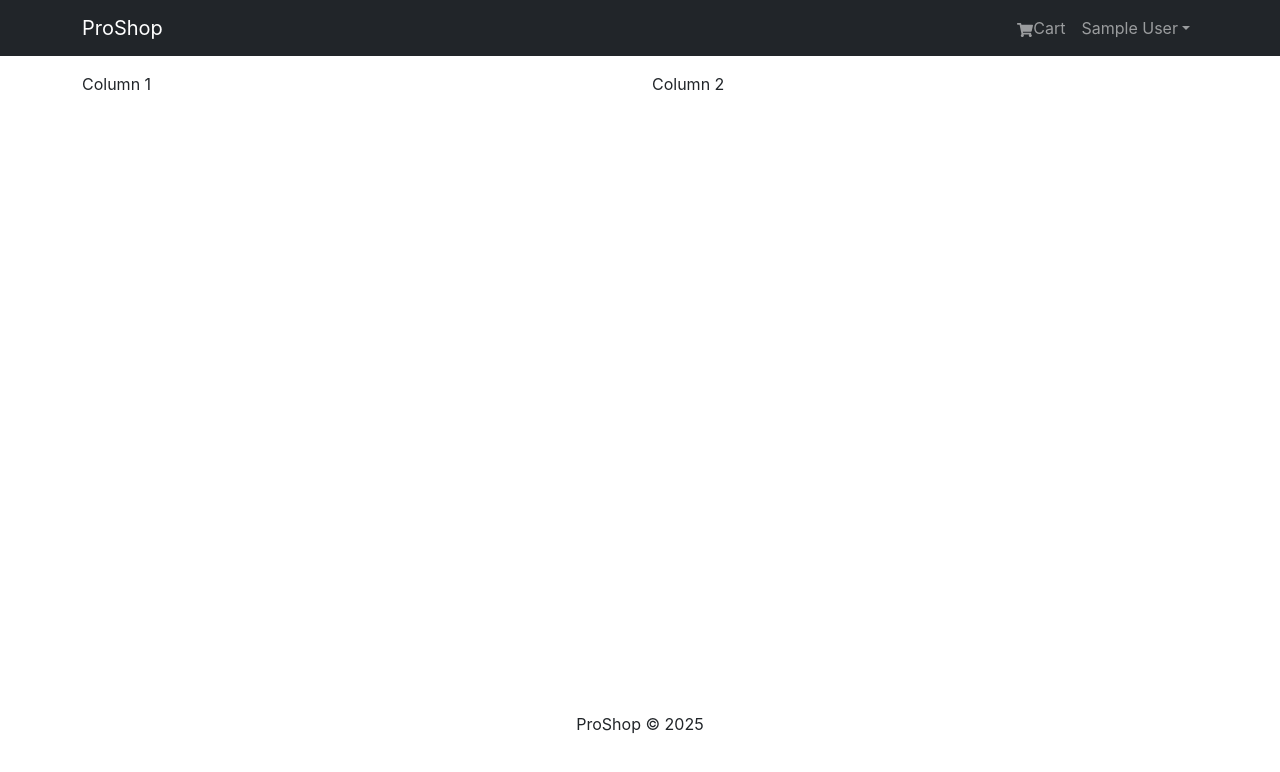
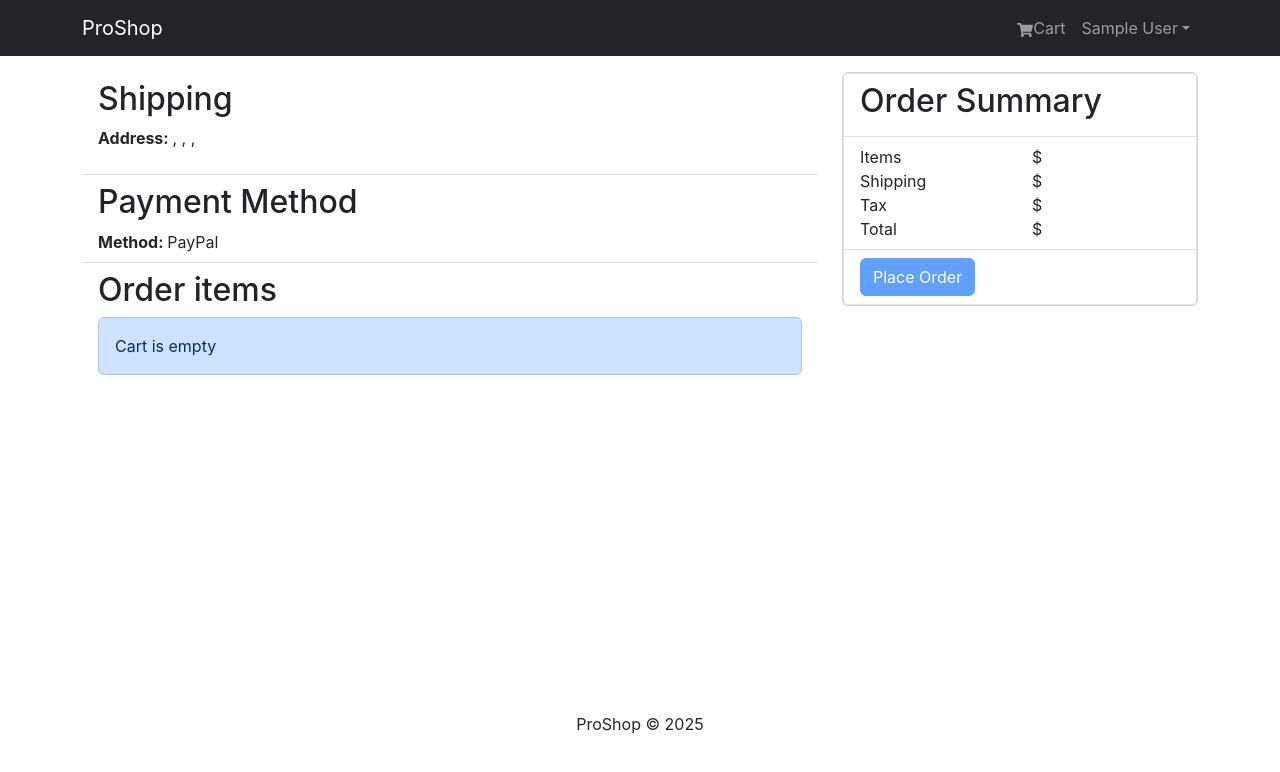
Before and after one commit to arjunvnd/mern-proshop, a React (Create React App) app in the folder frontend/: page /place-order in a window 1280 px wide. Shown: the top 772 px of the page. Built offline with nearby package versions, Linux system fonts and the light colour scheme; sample sign-in values are in the browser's storage.

Commit message:
order page

```diff
--- a/frontend/src/screens/PlaceOrderScreen.jsx
+++ b/frontend/src/screens/PlaceOrderScreen.jsx
@@ -1,11 +1,27 @@
 import React, { useEffect } from "react";
-import { Col, Row } from "react-bootstrap";
-import { useSelector } from "react-redux";
-import { useNavigate } from "react-router-dom";
+import { Button, Card, Col, Image, ListGroup, Row } from "react-bootstrap";
+import { useDispatch, useSelector } from "react-redux";
+import { Link, useNavigate } from "react-router-dom";
+import Message from "../components/Message";
+import { useCreateOderMutation } from "../slices/ordersApiSlice";
+import Loader from "../components/Loader";
+import { toast } from "react-toastify";
+import { clearCart } from "../slices/cartSlice";
 
 const PlaceOrderScreen = () => {
   const navigate = useNavigate();
-  const { shippingAddress, paymentMethod } = useSelector((state) => state.cart);
+  const {
+    shippingAddress,
+    paymentMethod,
+    cartItems,
+    itemsPrice,
+    taxPrice,
+    totalPrice,
+    shippingPrice,
+  } = useSelector((state) => state.cart);
+
+  const [createOrder, { isLoading, error }] = useCreateOderMutation();
+  const dispatch = useDispatch();
 
   useEffect(() => {
     console.log("paymentMethod", paymentMethod);
@@ -16,11 +32,117 @@ const PlaceOrderScreen = () => {
     }
   }, [navigate, paymentMethod, shippingAddress]);
 
+  const placeOrderHandler = async () => {
+    try {
+      const res = await createOrder({
+        orderItems: cartItems,
+        paymentMethod,
+        itemsPrice,
+        taxPrice,
+        totalPrice,
+        shippingPrice,
+      }).unwrap();
+      dispatch(clearCart());
+      navigate(`/order/${res._id}`);
+    } catch (error) {
+      toast.error(error);
+    }
+  };
+
   return (
     <>
       <Row>
-        <Col>Column 1</Col>
-        <Col>Column 2</Col>
+        <Col md={8}>
+          <ListGroup variant="flush">
+            <ListGroup.Item>
+              <h2>Shipping</h2>
+              <p>
+                <strong>Address: </strong>
+                {shippingAddress.address}, {shippingAddress.city},{" "}
+                {shippingAddress.postalCode}, {shippingAddress.country}
+              </p>
+            </ListGroup.Item>
+            <ListGroup.Item>
+              <h2>Payment Method</h2>
+              <strong>Method: </strong>
+              {paymentMethod}
+            </ListGroup.Item>
+            <ListGroup.Item>
+              <h2>Order items</h2>
+              {cartItems.length === 0 ? (
+                <Message>Cart is empty</Message>
+              ) : (
+                <ListGroup>
+                  {cartItems.map((cartItem, index) => (
+                    <ListGroup.Item key={index}>
+                      <Row>
+                        <Col md={1}>
+                          <Image
+                            fluid
+                            rounded
+                            src={cartItem.image}
+                            alt={cartItem.name}
+                          />
+                        </Col>
+                        <Col>
+                          <Link to={`/products/${cartItem.product}`}>
+                            {cartItem.name}
+                          </Link>
+                        </Col>
+                        <Col
+                          md={4}
+                        >{`${cartItem.qty} x ${cartItem.price}`}</Col>
+                      </Row>
+                    </ListGroup.Item>
+                  ))}
+                </ListGroup>
+              )}
+            </ListGroup.Item>
+          </ListGroup>
+        </Col>
+        <Col>
+          <Card>
+            <ListGroup flush>
+              <ListGroup.Item>
+                <h2>Order Summary</h2>
+              </ListGroup.Item>
+              <ListGroup.Item>
+                <Row>
+                  <Col>Items</Col>
+                  <Col>$ {itemsPrice}</Col>
+                </Row>
+                <Row>
+                  <Col>Shipping</Col>
+                  <Col>$ {shippingPrice}</Col>
+                </Row>
+                <Row>
+                  <Col>Tax</Col>
+                  <Col>$ {taxPrice}</Col>
+                </Row>
+                <Row>
+                  <Col>Total</Col>
+                  <Col>$ {totalPrice}</Col>
+                </Row>
+              </ListGroup.Item>
+              {error && (
+                <ListGroup.Item>
+                  <Message variant="danger">{error}</Message>
+                </ListGroup.Item>
+              )}
+              <ListGroup.Item>
+                <Button
+                  type="button"
+                  className="btn-block"
+                  disabled={cartItems.length === 0}
+                  onClick={placeOrderHandler}
+                >
+                  Place Order
+                </Button>
+                {isLoading && <Loader />}
+              </ListGroup.Item>
+            </ListGroup>
+          </Card>
+        </Col>
       </Row>
     </>
   );
--- a/frontend/src/slices/cartSlice.js
+++ b/frontend/src/slices/cartSlice.js
@@ -57,6 +57,7 @@ export const {
   removeFromCart,
   saveShippingAddress,
   savePaymentMethod,
+  clearCart,
 } = cartSlice.actions;
 
 export default cartSlice.reducer;
```
